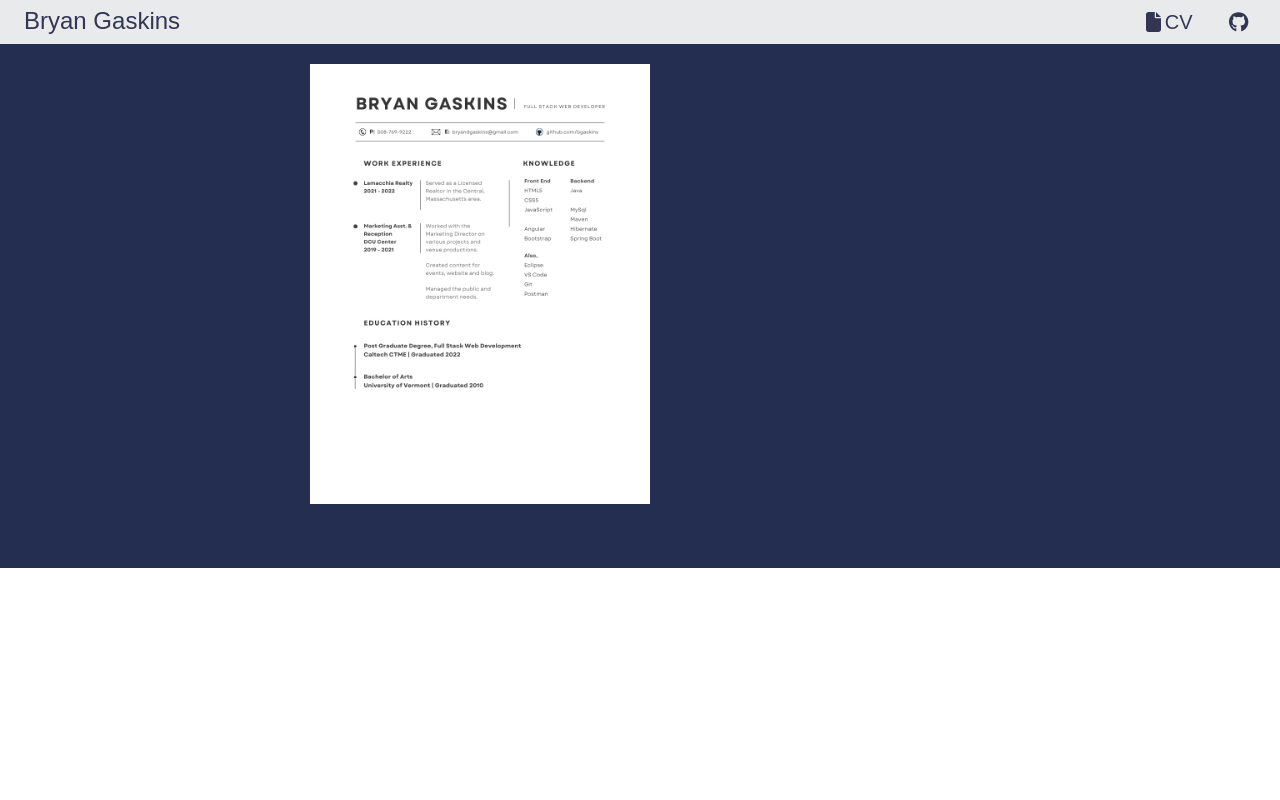
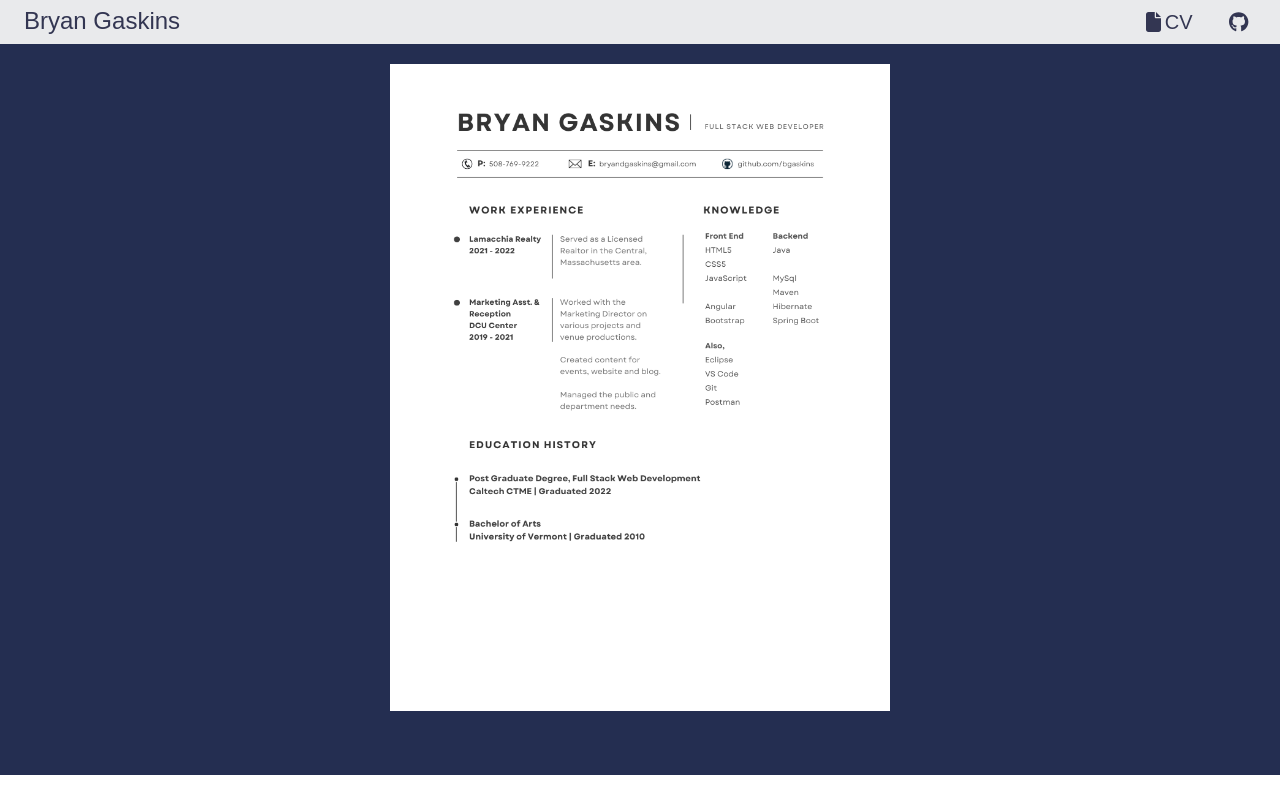
Before and after one commit to bgaskins/portfolio, an Angular app: page /cv in a window 1280 px wide. Built offline with nearby package versions, Linux system fonts and the light colour scheme.

Commit message:
Update cv.component.html

```diff
--- a/src/app/cv/cv.component.html
+++ b/src/app/cv/cv.component.html
@@ -1,11 +1,13 @@
     <app-header></app-header>
 
-    <body>
-    <div class="container-fluid mx-auto">
-          <div class="row">
-               <div class="col-sm-12 w-75">
-               <img class="img-fluid" src="assets/images/bryan-gaskins-cv.png" alt="CV">
+<body>
+<div class="container-fluid mx-auto" id="cv">
+     <div class="row">
+         <div class="col-sm-12">
+               <div>
+                    <img src="assets/images/bryan-gaskins-cv.png" alt="CV">
                </div>
           </div>
      </div>
+ </div>
 </body>
```
